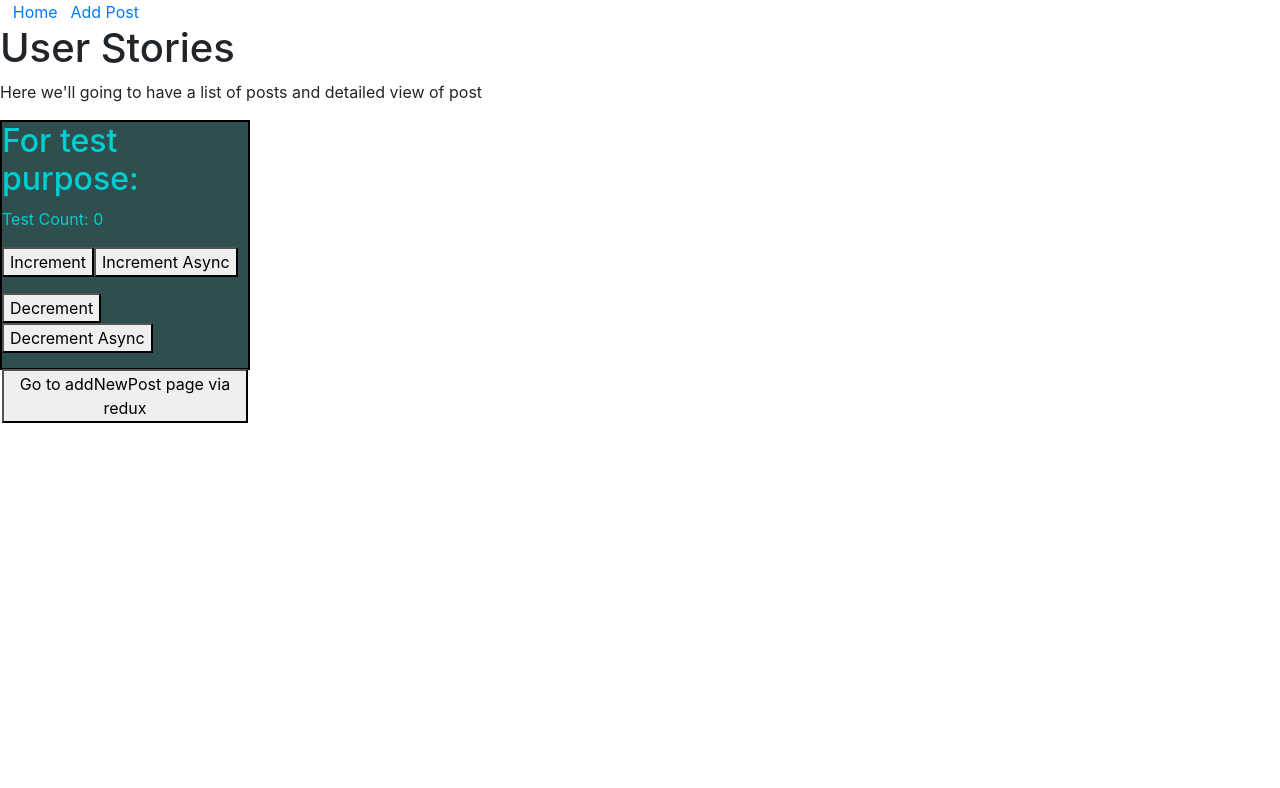
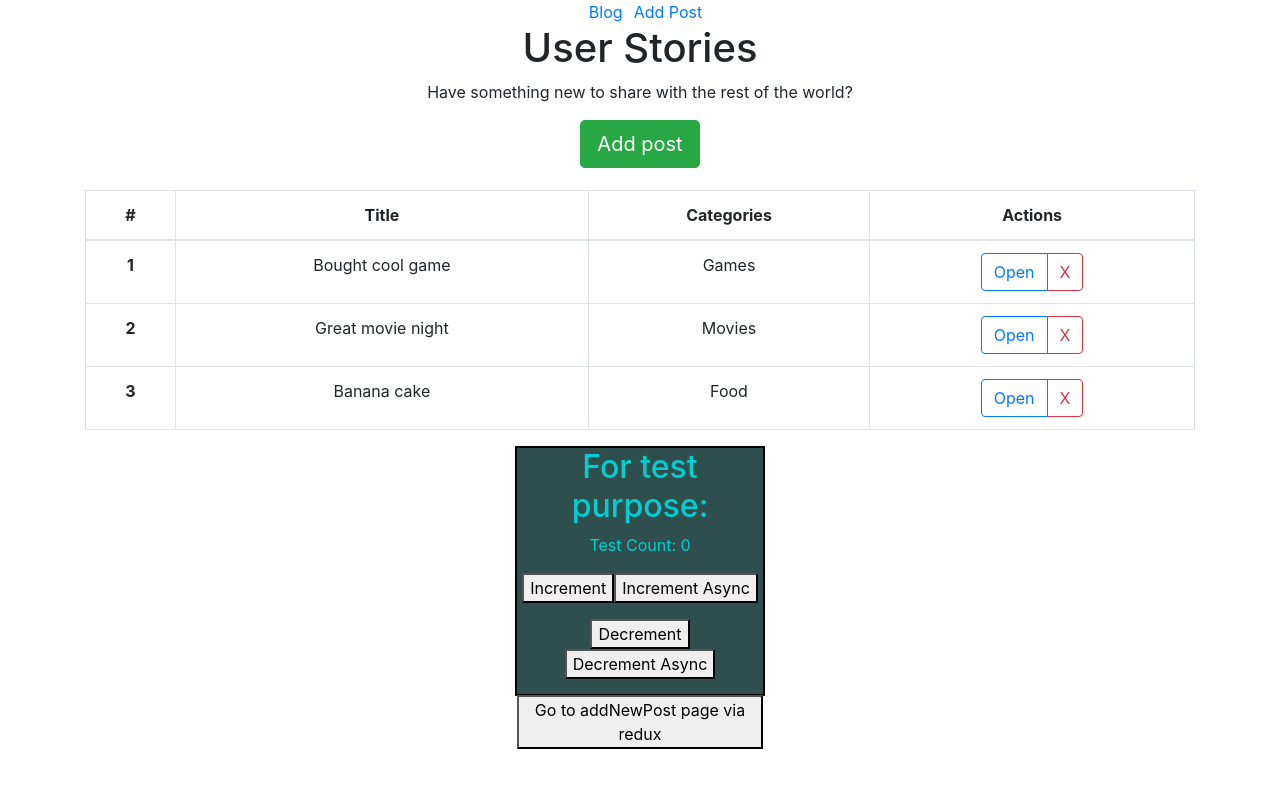
Before and after one commit to dejsan/user-stories, a React app: page / in a window 1280 px wide. Built offline with nearby package versions, Linux system fonts and the light colour scheme.

Commit message:
Blog container: Redesigned and refactored

```diff
--- a/public/index.html
+++ b/public/index.html
@@ -19,7 +19,7 @@
       work correctly both with client-side routing and a non-root public URL.
       Learn how to configure a non-root public URL by running `npm run build`.
     -->
-    <title>User Stories - blog app</title>
+    <title>User Stories</title>
   </head>
   <body>
     <noscript>
--- a/src/containers/app/index.css
+++ b/src/containers/app/index.css
@@ -20,6 +20,7 @@ header a {
 }
 
 .testArea {
+    margin: auto;
     background-color: darkslategrey;
     color: darkturquoise;
     border: solid 2px black;
--- a/src/containers/app/index.js
+++ b/src/containers/app/index.js
@@ -1,20 +1,22 @@
 import React from 'react'
 import { Route, Link } from 'react-router-dom'
-import Home from '../home'
+import Blog from '../blog'
 import AddPost from '../addPost'
 import './index.css'
 
 const App = () => (
-  <div>
+    <div class="container text-center">
+
         <header>
-      <Link to="/">Home</Link>
+            <Link to="/">Blog</Link>
             <Link to="/add-post">Add Post</Link>
         </header>
 
         <main>
-      <Route exact path="/" component={Home} />
+            <Route exact path="/" component={Blog} />
             <Route exact path="/add-post" component={AddPost} />
         </main>
+
     </div>
 )
 
--- /dev/null
+++ b/src/containers/blog/components/postTable/index.js
@@ -0,0 +1,29 @@
+import React from 'react'
+import Post from './post/index'
+
+const PostTable = props => {
+
+    const { posts, viewPost } = props
+
+    return (
+        <table class="table table-bordered">
+            <thead>
+                <tr>
+                    <th scope="col">#</th>
+                    <th scope="col">Title</th>
+                    <th scope="col">Categories</th>
+                    <th scope="col">Actions</th>
+                </tr>
+            </thead>
+            <tbody>
+            {
+                posts.map(function(post){
+                return <Post id={post.id} title={post.title} categorie={post.categorie} viewPost={viewPost} />
+                })
+            }
+            </tbody>
+        </table>
+    )
+}
+
+export default PostTable
--- /dev/null
+++ b/src/containers/blog/components/postTable/post/index.js
@@ -0,0 +1,21 @@
+import React from 'react'
+
+const Post = props => {
+    const {id, title, categorie, viewPost} = props
+
+    return (
+        <tr>
+            <th scope="row">{id}</th>
+            <td>{title}</td>
+            <td>{categorie}</td>
+            <td>
+                <div class="btn-group">
+                <button type="button" class="btn btn-outline-primary" onClick={() => viewPost()}>Open</button>
+                <button type="button" class="btn btn-outline-danger">X</button>
+                </div>
+            </td>
+        </tr>
+    )
+}
+
+export default Post
--- /dev/null
+++ b/src/containers/blog/components/testArea/index.js
@@ -0,0 +1,32 @@
+import React from 'react'
+
+const TestArea = props => {
+
+    const { count, increment, incrementAsync, isIncrementing, decrement, decrementAsync, isDecrementing, addPost } = props
+
+    return (
+        <div class="testArea justify-content-center">
+            <h2>For test purpose:</h2>
+            <p>Test Count: {count}</p>
+            <p>
+                <button onClick={increment}>Increment</button>
+                <button onClick={incrementAsync} disabled={isIncrementing}>
+                    Increment Async
+                </button>
+            </p>
+            <p>
+                <button onClick={decrement}>Decrement</button>
+                <button onClick={decrementAsync} disabled={isDecrementing}>
+                    Decrement Async
+                </button>
+            </p>
+            <p>
+                <button onClick={() => addPost()}>
+                    Go to addNewPost page via redux
+                </button>
+            </p>
+        </div>
+    )
+}
+
+export default TestArea
--- /dev/null
+++ b/src/containers/blog/index.css
@@ -0,0 +1,3 @@
+#blog-header {
+    margin-bottom: 2%;
+}
--- /dev/null
+++ b/src/containers/blog/index.js
@@ -0,0 +1,57 @@
+import React from 'react'
+import { push } from 'connected-react-router'
+import { bindActionCreators } from 'redux'
+import { connect } from 'react-redux'
+import {
+    increment,
+    incrementAsync,
+    decrement,
+    decrementAsync
+} from '../../reducers/blog'
+import PostTable from './components/postTable'
+import TestArea from './components/testArea'
+import './index.css'
+
+const Blog = props => {
+
+    const { posts, addPost, viewPost  } = props
+
+    return (
+        <div>
+            <div id="blog-header">
+                <h1>User Stories</h1>
+                <p>Have something new to share with the rest of the world?</p>
+                <button type="button" class="btn btn-success btn-lg" onClick={() => addPost()}>Add post</button>
+            </div>
+            <div id="blog-content">
+                <PostTable posts={posts} viewPost={viewPost} />
+                <TestArea {...props}/>
+            </div>
+        </div>
+    )
+}
+
+const mapStateToProps = ({ blog }) => ({
+    posts: blog.posts,
+    count: blog.count,
+    isIncrementing: blog.isIncrementing,
+    isDecrementing: blog.isDecrementing
+})
+
+const mapDispatchToProps = dispatch =>
+    bindActionCreators(
+        {
+            increment,
+            incrementAsync,
+            decrement,
+            decrementAsync,
+            addPost: () => push('/add-post'),
+            viewPost: () => push('/add-post')
+        },
+        dispatch
+    )
+
+export default connect(
+    mapStateToProps,
+    mapDispatchToProps
+)(Blog)
--- a/src/containers/home/index.js
+++ /dev/null
@@ -1,61 +0,0 @@
-import React from 'react'
-import { push } from 'connected-react-router'
-import { bindActionCreators } from 'redux'
-import { connect } from 'react-redux'
-import {
-  increment,
-  incrementAsync,
-  decrement,
-  decrementAsync
-} from '../../reducers/home'
-
-const Home = props => (
-  <div>
-    <h1>User Stories</h1>
-    <p> Here we'll going to have a list of posts and detailed view of post</p>
-    <div class="testArea">
-      <h2>For test purpose:</h2>
-      <p>Test Count: {props.count}</p>
-      <p>
-        <button onClick={props.increment}>Increment</button>
-        <button onClick={props.incrementAsync} disabled={props.isIncrementing}>
-          Increment Async
-        </button>
-      </p>
-      <p>
-        <button onClick={props.decrement}>Decrement</button>
-        <button onClick={props.decrementAsync} disabled={props.isDecrementing}>
-          Decrement Async
-        </button>
-      </p>
-      <p>
-        <button onClick={() => props.changePage()}>
-          Go to addNewPost page via redux
-        </button>
-      </p>
-    </div>
-  </div>
-)
-
-const mapStateToProps = ({ home }) => ({
-  count: home.count,
-  isIncrementing: home.isIncrementing,
-  isDecrementing: home.isDecrementing
-})
-
-const mapDispatchToProps = dispatch =>
-  bindActionCreators(
-    {
-      increment,
-      incrementAsync,
-      decrement,
-      decrementAsync,
-      changePage: () => push('/add-post')
-    },
-    dispatch
-  )
-
-export default connect(
-  mapStateToProps,
-  mapDispatchToProps
-)(Home)
--- /dev/null
+++ b/src/reducers/blog.js
@@ -0,0 +1,117 @@
+export const INCREMENT_REQUESTED = 'blog/INCREMENT_REQUESTED'
+export const INCREMENT = 'blog/INCREMENT'
+export const DECREMENT_REQUESTED = 'blog/DECREMENT_REQUESTED'
+export const DECREMENT = 'blog/DECREMENT'
+
+const initialState = {
+    posts: [
+        {
+            id: 1,
+            title: 'Bought cool game',
+            categorie:'Games',
+            content:'Lorem ipsum dolor sit amet, consectetur adipiscing elit.'
+        },
+        {
+            id: 2,
+            title: 'Great movie night',
+            categorie:'Movies',
+            content:'Sed do eiusmod tempor incididunt ut labore et dolore magna aliqua.'
+        },
+        {
+            id: 3,
+            title: 'Banana cake',
+            categorie:'Food',
+            content:'Sunt in culpa qui officia deserunt mollit anim id est laborum.'
+        }
+    ],
+    count: 0,
+    isIncrementing: false,
+    isDecrementing: false
+}
+
+// Reducer
+export default (state = initialState, action) => {
+    switch (action.type) {
+        case INCREMENT_REQUESTED:
+            return {
+                ...state,
+                isIncrementing: true
+            }
+
+        case INCREMENT:
+            return {
+                ...state,
+                count: state.count + 1,
+                isIncrementing: !state.isIncrementing
+            }
+
+        case DECREMENT_REQUESTED:
+            return {
+                ...state,
+                isDecrementing: true
+            }
+
+        case DECREMENT:
+            return {
+                ...state,
+                count: state.count - 1,
+                isDecrementing: !state.isDecrementing
+            }
+
+        default:
+            return state
+    }
+}
+
+// Actions
+export const increment = () => {
+    return dispatch => {
+        dispatch({
+            type: INCREMENT_REQUESTED
+        })
+
+        dispatch({
+            type: INCREMENT
+        })
+    }
+}
+
+export const incrementAsync = () => {
+    return dispatch => {
+        dispatch({
+            type: INCREMENT_REQUESTED
+        })
+
+        return setTimeout(() => {
+            dispatch({
+            type: INCREMENT
+            })
+        }, 3000)
+    }
+}
+
+export const decrement = () => {
+    return dispatch => {
+        dispatch({
+            type: DECREMENT_REQUESTED
+        })
+
+        dispatch({
+            type: DECREMENT
+        })
+    }
+}
+
+export const decrementAsync = () => {
+    return dispatch => {
+        dispatch({
+            type: DECREMENT_REQUESTED
+        })
+
+        return setTimeout(() => {
+            dispatch({
+            type: DECREMENT
+            })
+        }, 3000)
+    }
+}
--- a/src/reducers/home.js
+++ /dev/null
@@ -1,97 +0,0 @@
-export const INCREMENT_REQUESTED = 'home/INCREMENT_REQUESTED'
-export const INCREMENT = 'home/INCREMENT'
-export const DECREMENT_REQUESTED = 'home/DECREMENT_REQUESTED'
-export const DECREMENT = 'home/DECREMENT'
-
-const initialState = {
-  count: 0,
-  isIncrementing: false,
-  isDecrementing: false
-}
-
-// Reducer
-export default (state = initialState, action) => {
-  switch (action.type) {
-    case INCREMENT_REQUESTED:
-      return {
-        ...state,
-        isIncrementing: true
-      }
-
-    case INCREMENT:
-      return {
-        ...state,
-        count: state.count + 1,
-        isIncrementing: !state.isIncrementing
-      }
-
-    case DECREMENT_REQUESTED:
-      return {
-        ...state,
-        isDecrementing: true
-      }
-
-    case DECREMENT:
-      return {
-        ...state,
-        count: state.count - 1,
-        isDecrementing: !state.isDecrementing
-      }
-
-    default:
-      return state
-  }
-}
-
-// Actions
-export const increment = () => {
-  return dispatch => {
-    dispatch({
-      type: INCREMENT_REQUESTED
-    })
-
-    dispatch({
-      type: INCREMENT
-    })
-  }
-}
-
-export const incrementAsync = () => {
-  return dispatch => {
-    dispatch({
-      type: INCREMENT_REQUESTED
-    })
-
-    return setTimeout(() => {
-      dispatch({
-        type: INCREMENT
-      })
-    }, 3000)
-  }
-}
-
-export const decrement = () => {
-  return dispatch => {
-    dispatch({
-      type: DECREMENT_REQUESTED
-    })
-
-    dispatch({
-      type: DECREMENT
-    })
-  }
-}
-
-export const decrementAsync = () => {
-  return dispatch => {
-    dispatch({
-      type: DECREMENT_REQUESTED
-    })
-
-    return setTimeout(() => {
-      dispatch({
-        type: DECREMENT
-      })
-    }, 3000)
-  }
-}
--- a/src/reducers/index.js
+++ b/src/reducers/index.js
@@ -1,6 +1,6 @@
 import { combineReducers } from 'redux'
-import home from './home'
+import blog from './blog'
 
 export default combineReducers({
-  home
+  blog
 })
```
Also changed, not shown: src/containers/addPost/index.js (+4 -4 lines), src/index.js (indentation only), src/store.js (indentation only). Lines whose indentation alone changed are shown as unchanged.
